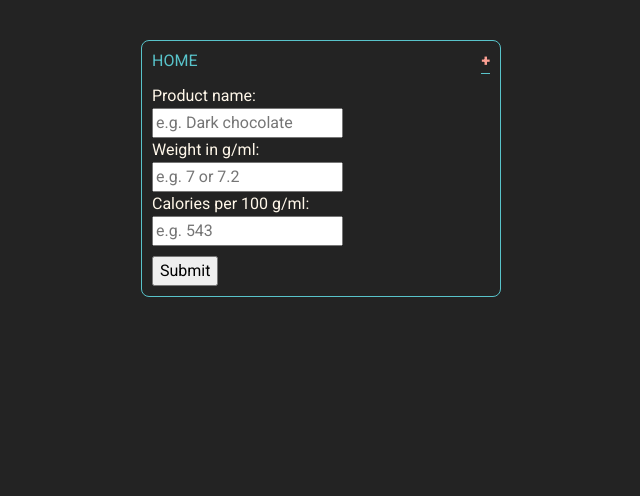
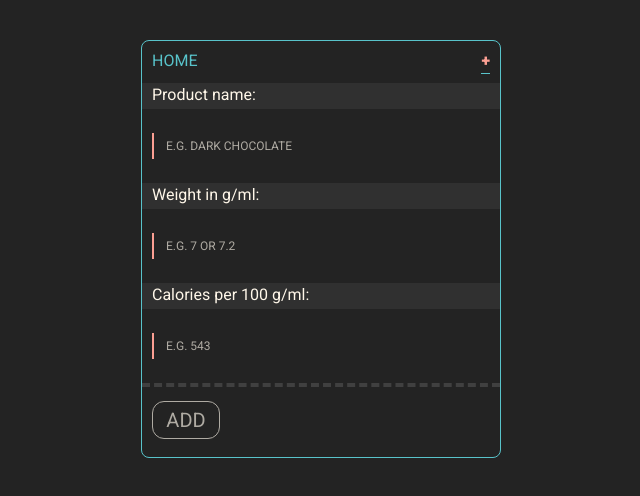
Before and after one commit to esthonisie/more-calories-vue3, a Vue app: page /create in a window 1280 px wide. Shown: the top 496 px of the page, without its empty margins (319-959 px from the left). Built offline with nearby package versions, Linux system fonts and the light colour scheme.

Commit message:
Add css design for create/edit form

```diff
--- a/src/assets/reset.css
+++ b/src/assets/reset.css
@@ -47,6 +47,25 @@ p, h1, h2, h3, h4, h5, h6 {
   isolation: isolate;
 }
 
+/* ----------------------------------------- */
+
+/* from Trys Mudford */
+
+button {
+  appearance: none;
+  border-radius: 0;
+  text-align: inherit;
+  background: none;
+  box-shadow: none;
+  padding: 0;
+  cursor: pointer;
+  border: none;
+  color: inherit;
+  font: inherit;
+}
+
+/* ----------------------------------------- */
+
 /* extra - my own modifications*/
 
 a {
--- a/src/domains/calories/components/CalorieForm.vue
+++ b/src/domains/calories/components/CalorieForm.vue
@@ -1,41 +1,103 @@
 <script setup>
-const calorieData = defineModel("data");
+const calorieData = defineModel('data');
+const btnText = defineModel('btnText');
 </script>
 
 <template>
   <form @submit.prevent="submitForm">
-    <label for="product">Product name:</label><br />
+    <div class="labelContainer">
+      <label for="product">Product name:</label>
+    </div><br />
     <input
       id="product"
       name="product"
       placeholder="e.g. Dark chocolate"
       v-model="calorieData.product"
     ><br />
-    <label for="weight_g_ml">Weight in g/ml:</label><br />
+    <div class="labelContainer">
+      <label for="weight_g_ml">Weight in g/ml:</label>
+    </div><br />
     <input
       id="weight_g_ml"
       name="weight_g_ml"
       placeholder="e.g. 7 or 7.2"
       v-model.number="calorieData.weight_g_ml"
     ><br />
-    <label for="kcal_per_100">Calories per 100 g/ml:</label><br />
+    <div class="labelContainer">
+      <label for="kcal_per_100">Calories per 100 g/ml:</label>
+    </div><br />
     <input
       id="kcal_per_100"
       name="kcal_per_100"
       placeholder="e.g. 543"
       v-model.number="calorieData.kcal_per_100"
     ><br />
-    <button type="submit">Submit</button>
+    <div class="btnContainer">
+      <button type="submit">{{ btnText }}</button>
+    </div>
   </form>
 </template>
 
 <style scoped>
   form {
     color: #fff7e9;
-    padding: 10px;
+    padding: 9px 10px 18px;
+    width: 100%;
+    display: flex;
+    flex-direction: column;
+  }
+
+  .labelContainer {
+    background-color: #303030;
+    margin: 0 -10px;
+    padding: 0 10px 2px;
+  }
+
+  input {
+    border: 0;
+    z-index: 10;
+    color: #afaba3;
+    font-size: 12px;
+    text-transform: uppercase;
+    background-color: transparent;
+    border-left: 2px solid #fb9f93;
+    padding: 4px 12px;
+  }
+
+  input:focus {
+    outline: 0;
+    border-left-color: #fb9f93;
+    color: #fb9f93;
+  }
+
+  ::placeholder {
+    color: #afaba3;
+    opacity: 1;
   }
 
   button {
-    margin-top: 10px;
+    color: #afaba3;
+    font-size: 20px;
+    text-transform: uppercase;
+    text-align: center;
+    border: 1px solid #afaba3;
+    border-radius: 12px;
+    width: 68px;
+    height: 38px;
+    transition:
+      color 0.1s ease-in-out,
+      border 0.1s ease-in-out
+    ;
+  }
+
+  button:hover {
+    color: #fb9f93;
+    border: 1px solid #fff7e9;
+  }
+
+  .btnContainer {
+    border-top: 4px dashed #404040;
+    margin: 0 -10px;
+    padding: 14px 10px 0;
   }
 </style>
--- a/src/domains/calories/components/CaloriesList.vue
+++ b/src/domains/calories/components/CaloriesList.vue
@@ -70,7 +70,7 @@ const calcTotal = computed(
 
   .calories-product-container {
     background-color: #303030;
-    padding: 0 10px;
+    padding: 0 10px 2px;
     margin-top: 4px;
   }
 
@@ -82,18 +82,11 @@ const calcTotal = computed(
   }
 
   .total-calories-main-container {
-    border-top: 1px solid #58c3ca;
+    border-top: 4px dashed #404040;
   }
 
   .total-calories-text-container {
     font-weight: 700;
-    padding: 5px 10px 8px;
-  }
-
-  input {
-    max-width: 75px;
-    color: #fff7e9;
-    background-color: transparent;
-    border: 1px solid #fff7e9;
+    padding: 5px 10px 14px;
   }
 </style>
--- a/src/domains/calories/components/Navigation.vue
+++ b/src/domains/calories/components/Navigation.vue
@@ -26,6 +26,7 @@ import { RouterLink } from 'vue-router'
   a {
     color: #58c3ca;
     text-transform: uppercase;
+    border-bottom: 1px solid transparent;
   }
 
   .link-to-create {
--- a/src/domains/calories/views/CreateView.vue
+++ b/src/domains/calories/views/CreateView.vue
@@ -23,8 +23,14 @@ const submitForm = () => {
   addCalorie(submitCalorie);
   router.push({ name: 'home' });
 };
+
+const btnText = ref("add");
 </script>
 
 <template>
-  <CalorieForm v-model:data="newCalorie" @submit="submitForm()" />
+  <CalorieForm
+    v-model:data="newCalorie"
+    v-model:btnText="btnText"
+    @submit="submitForm()"
+  />
 </template>
--- a/src/domains/calories/views/EditView.vue
+++ b/src/domains/calories/views/EditView.vue
@@ -1,4 +1,5 @@
 <script setup>
+import { ref } from 'vue'
 import { useRoute } from 'vue-router'
 import { useRouter } from 'vue-router'
 import { getCalorieById } from '../store'
@@ -20,8 +21,14 @@ const submitForm = () => {
   updateCalorie(index.value, calorie);
   router.push({ name: 'home' });
 };
+
+const btnText = ref("edit");
 </script>
 
 <template>
-  <CalorieForm v-model:data="calorie" @submit="submitForm()" />
+  <CalorieForm
+    v-model:data="calorie"
+    v-model:btnText="btnText"
+    @submit="submitForm()"
+  />
 </template>
```
